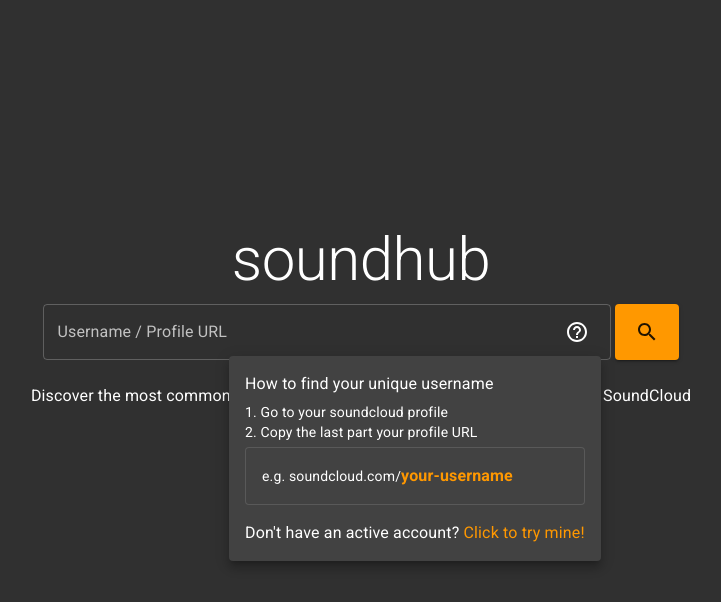
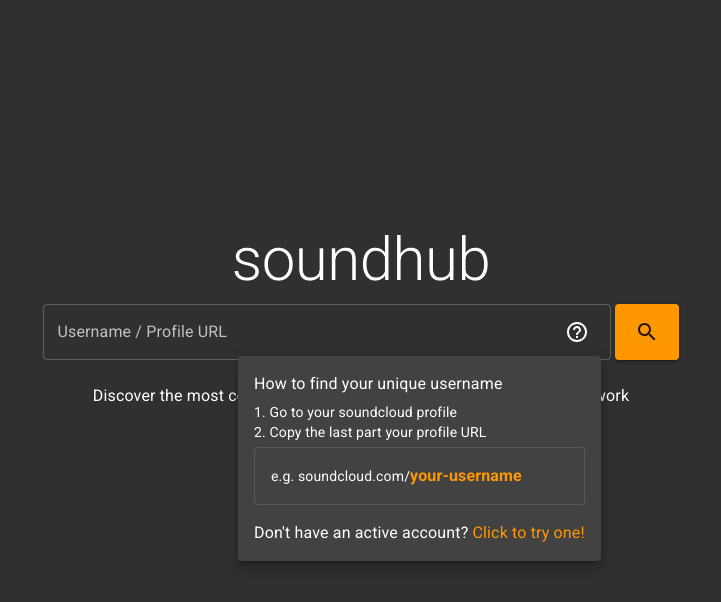
Before and after one commit to jeiipham/soundhub, a React (Create React App) app: page / in a window 1280 px wide. Both pictures are taken after a click on the button 855 px from the left and 332 px from the top of the page. Shown: the top 602 px of the page, without its empty margins (279-1000 px from the left). Built offline with nearby package versions, Linux system fonts and the light colour scheme.

Commit message:
label changes

```diff
--- a/src/components/Home.js
+++ b/src/components/Home.js
@@ -96,7 +96,7 @@
             <Box m={2}></Box>
             <Typography>
               {"Don't have an active account? "}
-              <Link onClick={() => this.onPresetUsername("phamsandwich")}>Click to try mine!</Link>
+              <Link onClick={() => this.onPresetUsername("phamsandwich")}>Click to try one!</Link>
             </Typography>
           </div>
         </Popover>
@@ -148,12 +148,12 @@
             {this.state.error &&
               <Typography variant="caption" color="error">
                 {this.state.error.message + " "}
-                {!(this.state.error instanceof TypeError) && <Link onClick={() => this.onPresetUsername("phamsandwich")}>Click to try mine!</Link>}
+                {!(this.state.error instanceof TypeError) && <Link onClick={() => this.onPresetUsername("phamsandwich")}>Click to try one!</Link>}
               </Typography>}
 
           </Box>
           <Grid item xs={11}>
-            <Typography>Discover the most common recently liked tracks from the people you follow on SoundCloud</Typography>
+            <Typography>Discover the most commonly liked tracks within your SoundCloud network</Typography>
           </Grid>
         </Grid>
       </div>
```
